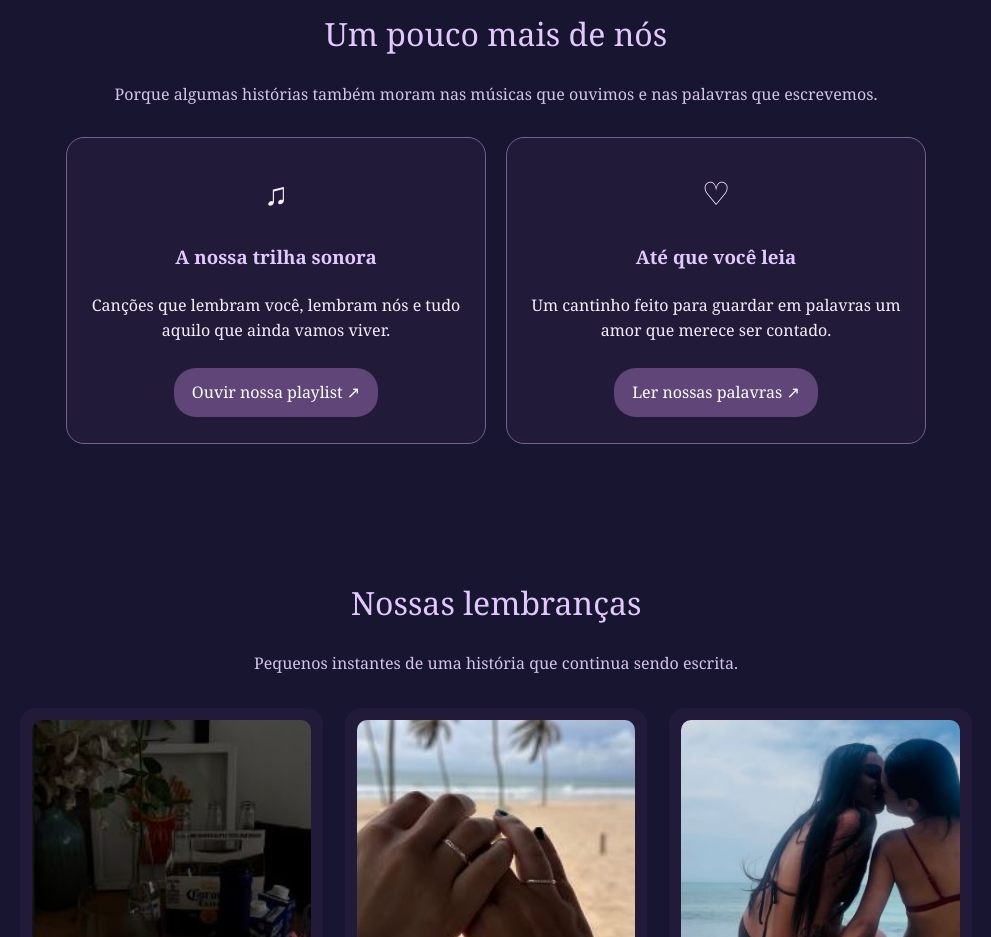
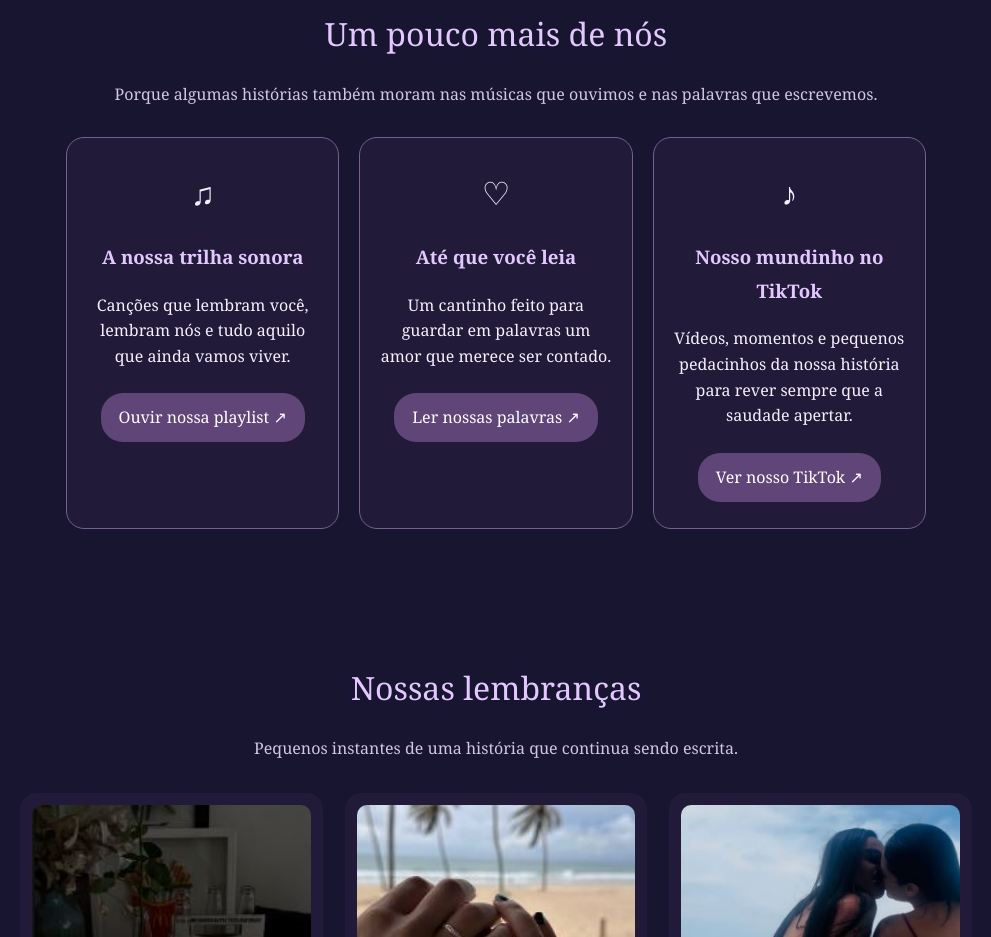
Before and after one commit to jeyzams/um-album-chamado-nos, a plain HTML site: page index.html in a window 1280 px wide. Shown: the part 8480-9417 px from the top of the page, without its empty margins (144-1135 px from the left). Drawn offline with Linux system fonts and the light colour scheme.

Commit message:
Update index.html

```diff
--- a/index.html
+++ b/index.html
@@ -290,6 +290,15 @@ body{background:radial-gradient(ellipse at 15% 10%,#28234d 0,transparent 35%),va
       <span style="display:inline-block;margin-top:8px;padding:10px 18px;border-radius:22px;background:#604579;color:white;">Ler nossas palavras ↗</span>
     </a>
 
+    <a href="https://www.tiktok.com/@mundinhojmil"
+       target="_blank" rel="noopener noreferrer"
+       style="display:block;padding:26px 20px;border:1px solid #76618e;border-radius:18px;background:#211a38;color:#f7efff;text-decoration:none;">
+      <div style="font-size:2rem;">♪</div>
+      <h3 style="color:#e3c8ff;">Nosso mundinho no TikTok</h3>
+      <p style="line-height:1.6;">Vídeos, momentos e pequenos pedacinhos da nossa história para rever sempre que a saudade apertar.</p>
+      <span style="display:inline-block;margin-top:8px;padding:10px 18px;border-radius:22px;background:#604579;color:white;">Ver nosso TikTok ↗</span>
+    </a>
+
   </div>
 </section>
 
```
